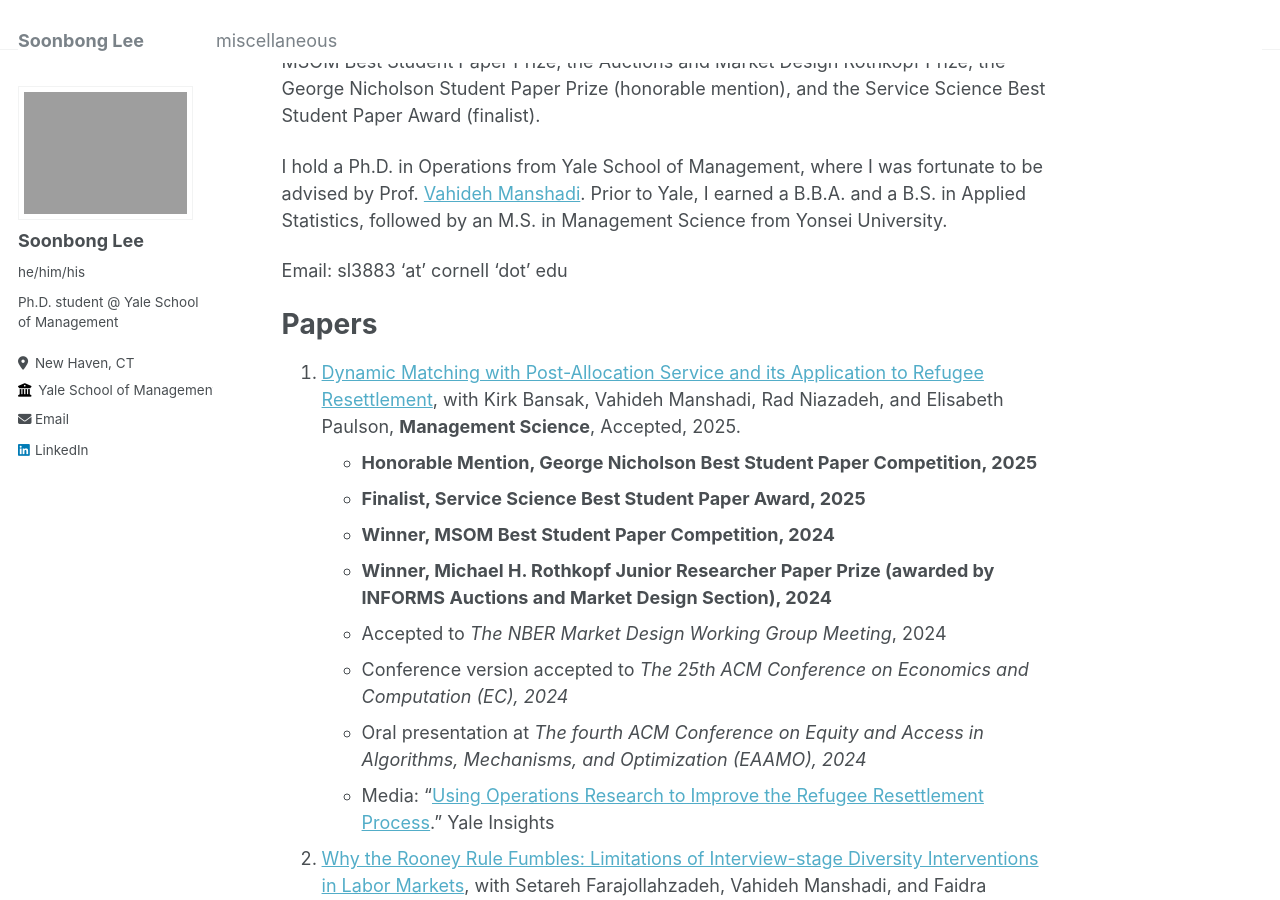
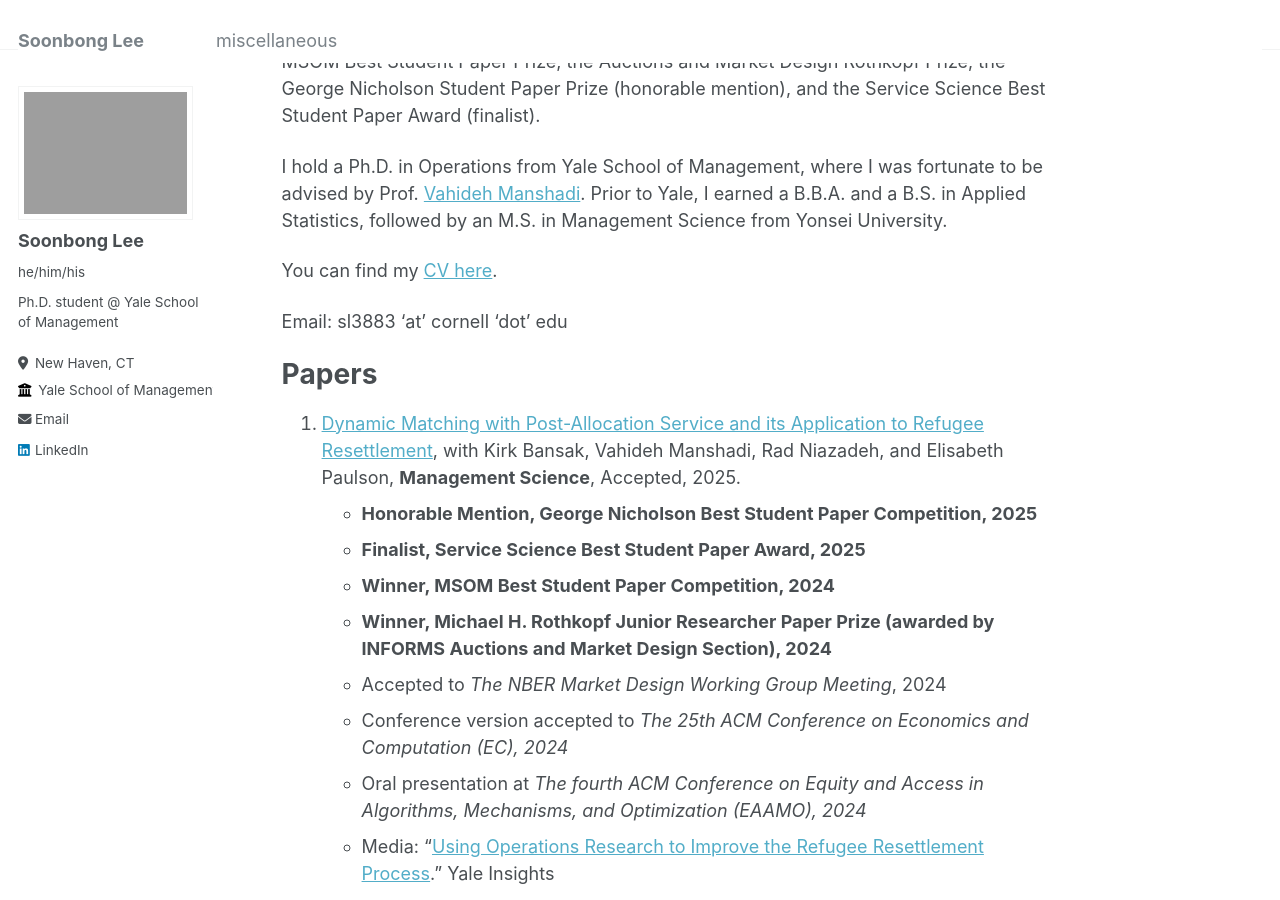
Before and after one commit to soonbong-lee/soonbong-lee.github.io, a Jekyll site: the page built from _pages/about.md, in a window 1280 px wide and 900 px high, scrolled down 358 px. Built offline with Jekyll 4.4.1, drawn with Linux system fonts in a browser that asks for light colours.

Commit message:
Add CV link to about page
Added a link to the CV in the about page.

```diff
--- a/_pages/about.md
+++ b/_pages/about.md
@@ -13,6 +13,8 @@ My research interest is **platform and policy design for social good**. I study
 Central to my work is bridging theory and practice through close collaboration with mission-driven organizations. Much of it has been grounded in partnerships with nationwide nonprofits, including [Feeding America's MealConnect](https://mealconnect.org/) and a major U.S. refugee resettlement agency. My research has been recognized by [several awards](https://som.yale.edu/story/2024/phd-student-soonbong-lee-wins-two-informs-awards-research-refugee-resettlement-process), including the MSOM Best Student Paper Prize, the Auctions and Market Design Rothkopf Prize, the George Nicholson Student Paper Prize (honorable mention), and the Service Science Best Student Paper Award (finalist).
 
 I hold a Ph.D. in Operations from Yale School of Management, where I was fortunate to be advised by Prof. [Vahideh Manshadi](https://vahideh-manshadi.com/). Prior to Yale, I earned a B.B.A. and a B.S. in Applied Statistics, followed by an M.S. in Management Science from Yonsei University.
+
+You can find my [CV here](/files/ Soonbong_Lee_CV_20260719.pdf).
 
 Email: sl3883 'at' cornell 'dot' edu
 
```
